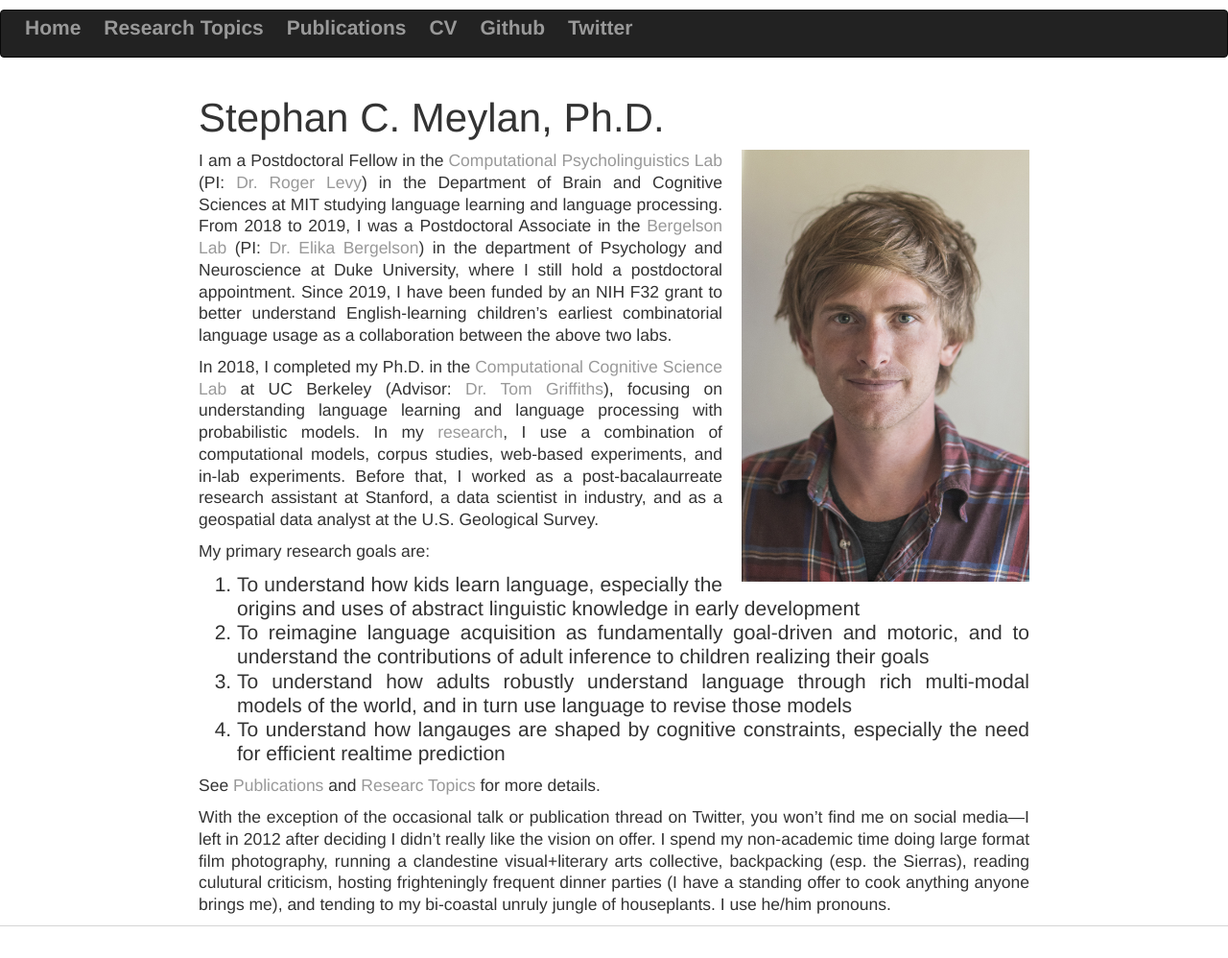
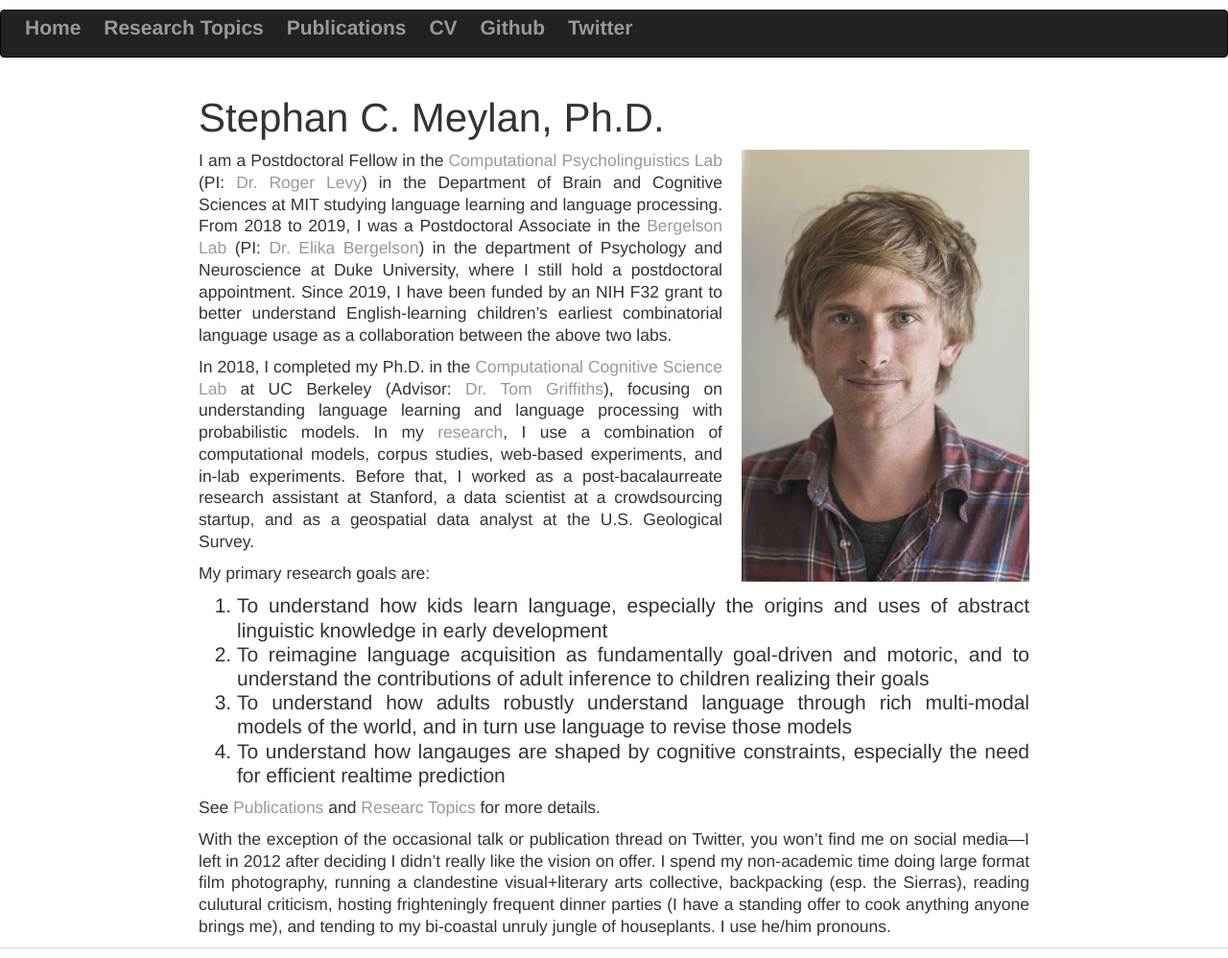
Before and after one commit to WenbinLuomath/smeylan, a Jekyll site: the page built from index.md, in a window 1280 px wide. Shown: the whole page at 96% size. Built offline with Jekyll 4.4.1, drawn with Linux system fonts in a browser that asks for light colours; before the commit the page ends 975 px from its top, so only the background shows below that.

Commit message:
Update bio.md

```diff
--- a/_includes/bio.md
+++ b/_includes/bio.md
@@ -4,7 +4,7 @@
 
 I am a Postdoctoral Fellow in the [Computational Psycholinguistics Lab](http://cpl.mit.edu) (PI: [Dr. Roger Levy](http://www.mit.edu/~rplevy/index.html)) in the Department of Brain and Cognitive Sciences at MIT studying language learning and language processing. From 2018 to 2019, I was a Postdoctoral Associate in the [Bergelson Lab](http://bergelsonlab.com) (PI: [Dr. Elika Bergelson](https://psychandneuro.duke.edu/people/elika-bergelson)) in the department of Psychology and Neuroscience at Duke University, where I still hold a postdoctoral appointment. Since 2019, I have been funded by an NIH F32 grant to better understand English-learning children's earliest combinatorial language usage as a collaboration between the above two labs.
 
-In 2018, I completed my Ph.D. in the [Computational Cognitive Science Lab](http://cocosci.berkeley.edu) at UC Berkeley (Advisor: [Dr. Tom Griffiths](https://psych.princeton.edu/person/tom-griffiths)), focusing on understanding language learning and language processing with probabilistic models. In my [research](/research), I use a combination of computational models, corpus studies, web-based experiments, and in-lab experiments. Before that, I worked as a post-bacalaurreate research assistant at Stanford, a data scientist in industry, and as a geospatial data analyst at the U.S. Geological Survey.
+In 2018, I completed my Ph.D. in the [Computational Cognitive Science Lab](http://cocosci.berkeley.edu) at UC Berkeley (Advisor: [Dr. Tom Griffiths](https://psych.princeton.edu/person/tom-griffiths)), focusing on understanding language learning and language processing with probabilistic models. In my [research](/research), I use a combination of computational models, corpus studies, web-based experiments, and in-lab experiments. Before that, I worked as a post-bacalaurreate research assistant at Stanford, a data scientist at a crowdsourcing startup, and as a geospatial data analyst at the U.S. Geological Survey.
 
 My primary research goals are:
 
```
